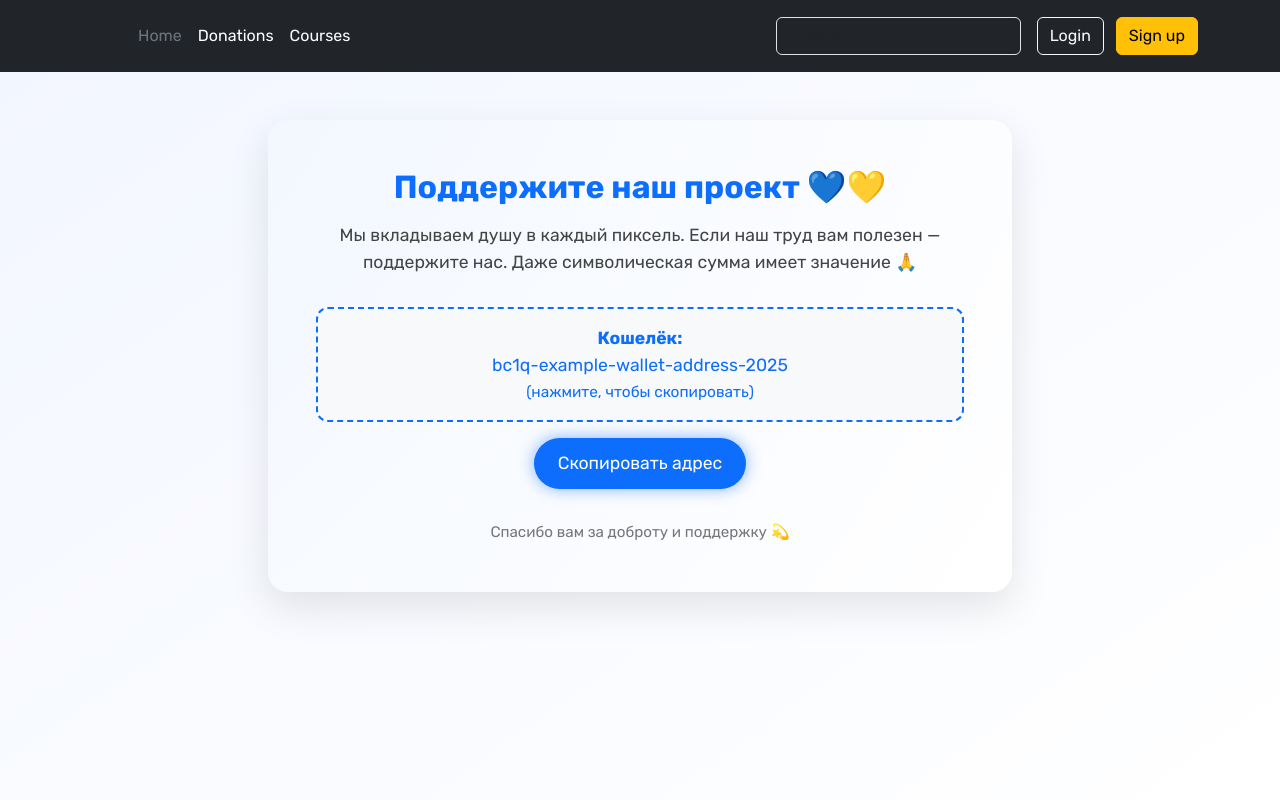
After one commit to ZeNik77/Self-Revision-app, a Django app: page /donat/ in a window 1280 px wide. The commit adds this page. Run offline with Django 5.2, Linux system fonts and the light colour scheme.

Commit message:
САМЫЙ ВАЖНЫЙ КОММИТ

```diff
--- a/templates/base.html
+++ b/templates/base.html
@@ -16,10 +16,7 @@
         </a>
         <ul class="nav col-12 col-lg-auto me-lg-auto mb-2 justify-content-center mb-md-0">
           <li><a href="{% url 'index' %}" class="nav-link px-2 text-secondary">Home</a></li>
-          <li><a href="#" class="nav-link px-2 text-white">Features</a></li>
-          <li><a href="#" class="nav-link px-2 text-white">Pricing</a></li>
-          <li><a href="#" class="nav-link px-2 text-white">FAQs</a></li>
-          <li><a href="#" class="nav-link px-2 text-white">About</a></li>
+          <li><a href="{% url 'donat' %}" class="nav-link px-2 text-white">Donations</a></li>
           <li><a href="{% url 'courses' %}" class="nav-link px-2 text-white">Courses</a></li>
         </ul>
         <form class="col-12 col-lg-auto mb-3 mb-lg-0 me-lg-3" role="search">
--- /dev/null
+++ b/templates/donat.html
@@ -0,0 +1,126 @@
+{% extends "base.html" %}
+{% block content %}
+
+<!-- Fonts and Styles -->
+<link href="https://fonts.googleapis.com/css2?family=Rubik:wght@400;700&display=swap" rel="stylesheet">
+<style>
+    body {
+        font-family: 'Rubik', sans-serif;
+        background: linear-gradient(145deg, #f2f6ff, #ffffff);
+        min-height: 100vh;
+    }
+
+    .donation-card {
+        background: #ffffff;
+        border-radius: 20px;
+        box-shadow: 0 15px 40px rgba(0, 0, 0, 0.1);
+        padding: 3rem;
+        transition: all 0.3s ease;
+        position: relative;
+        overflow: hidden;
+    }
+
+    .donation-card:hover {
+        transform: scale(1.01);
+    }
+
+    .donation-card::before {
+        content: "";
+        position: absolute;
+        width: 200%;
+        height: 200%;
+        background: radial-gradient(circle at top left, rgba(13,110,253,0.1), transparent);
+        top: -100%;
+        left: -100%;
+        z-index: 0;
+    }
+
+    .donation-card * {
+        position: relative;
+        z-index: 1;
+    }
+
+    .donation-title {
+        font-size: 2rem;
+        font-weight: 700;
+        color: #0d6efd;
+        margin-bottom: 1rem;
+    }
+
+    .donation-text {
+        font-size: 1.1rem;
+        color: #444;
+        margin-bottom: 2rem;
+    }
+
+    .wallet-box {
+        background-color: #f8f9fa;
+        border: 2px dashed #0d6efd;
+        padding: 1rem;
+        border-radius: 12px;
+        font-size: 1.1rem;
+        color: #0d6efd;
+        cursor: pointer;
+        transition: background-color 0.2s;
+    }
+
+    .wallet-box:hover {
+        background-color: #e9f3ff;
+    }
+
+    .btn-glow {
+        background: #0d6efd;
+        border: none;
+        color: #fff;
+        padding: 0.75rem 1.5rem;
+        font-size: 1.1rem;
+        border-radius: 50px;
+        box-shadow: 0 0 15px rgba(13,110,253,0.5);
+        transition: all 0.3s ease;
+    }
+
+    .btn-glow:hover {
+        box-shadow: 0 0 25px rgba(13,110,253,0.8);
+        transform: scale(1.05);
+    }
+
+    .thanks-text {
+        font-size: 0.95rem;
+        color: #777;
+        margin-top: 2rem;
+    }
+</style>
+
+<div class="container d-flex align-items-center justify-content-center mt-5">
+    <div class="col-md-8">
+        <div class="donation-card text-center">
+            <h2 class="donation-title">Поддержите наш проект 💙💛</h2>
+            <p class="donation-text">
+                Мы вкладываем душу в каждый пиксель. Если наш труд вам полезен —
+                поддержите нас. Даже символическая сумма имеет значение 🙏
+            </p>
+
+            <div class="wallet-box mb-3" onclick="copyWallet()">
+                <strong>Кошелёк:</strong><br>
+                <span id="wallet-address">bc1q-example-wallet-address-2025</span><br>
+                <small>(нажмите, чтобы скопировать)</small>
+            </div>
+
+            <button class="btn btn-glow" onclick="copyWallet()">Скопировать адрес</button>
+
+            <div class="thanks-text">Спасибо вам за доброту и поддержку 💫</div>
+        </div>
+    </div>
+</div>
+
+<!-- Copy to clipboard script -->
+<script>
+    function copyWallet() {
+        const address = document.getElementById("wallet-address").textContent;
+        navigator.clipboard.writeText(address).then(() => {
+            alert("Адрес кошелька скопирован!");
+        });
+    }
+</script>
+
+{% endblock %}
--- /dev/null
+++ b/testproject/admin.py
@@ -0,0 +1,4 @@
+from django.contrib import admin
+from .models import User, Courses
+admin.site.register(User)
+admin.site.register(Courses)
--- a/testproject/urls.py
+++ b/testproject/urls.py
@@ -25,4 +25,5 @@ urlpatterns = [
     path('login/', views.login, name='login'),
     path('logout/', views.logout, name='logout'),
     path('courses/', views.courses, name='courses'),
+    path('donat/', views.donat, name='donat'),
 ]
--- a/testproject/views.py
+++ b/testproject/views.py
@@ -67,3 +67,5 @@ def courses (request):
         else:
             print(form.errors)
     return render (request, "courses.html", { "courses": Courses.objects.all(), "form": AddCourseForm })
+def donat(request):
+    return render(request, 'donat.html')
```
Also changed, not shown: db.sqlite3, testproject/migrations/0001_initial.py (deleted), testproject/migrations/0002_remove_user_name.py (deleted), testproject/migrations/0003_courses.py (deleted), testproject/migrations/__init__.py (deleted).
